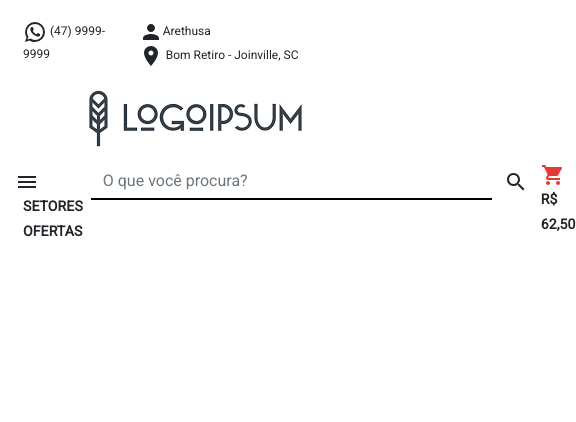
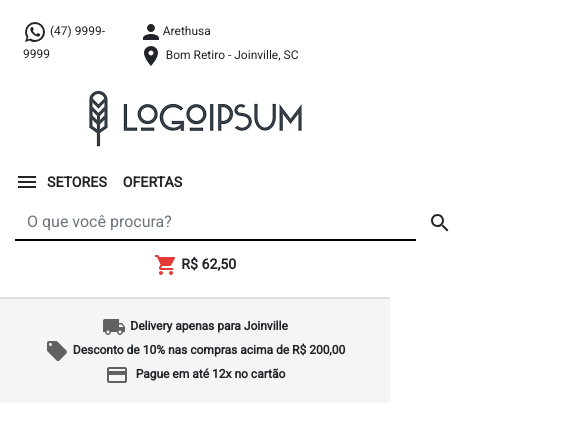
Before and after one commit to LucasNovaes2016/mercos-shopping-kart, a React (Create React App) app: page / in a window 390 px wide. Shown: the top 422 px of the page, 576 px wide, since content can reach past the window. Built offline with nearby package versions, Linux system fonts and the light colour scheme; no server answers.

Commit message:
feat(salesinfo): terminando componente salesinfo

```diff
--- a/package.json
+++ b/package.json
@@ -15,6 +15,7 @@
     "@types/react-router": "^5.1.8",
     "@types/react-router-dom": "^5.1.6",
     "@types/redux": "^3.6.0",
+    "axios": "^0.20.0",
     "bootstrap": "^4.5.2",
     "formik": "^2.2.0",
     "react": "^16.13.1",
--- a/src/App.css
+++ b/src/App.css
@@ -80,9 +80,44 @@
   border-radius: 0px !important;
 }
 
+.sales-info {
+  font-family: "Roboto", sans-serif;
+  font-weight: 600;
+  background-color: #f5f5f5;
+  margin: 20px 0px 20px 0px;
+  border-top: 2px solid #e0e0e0;
+  font-size: 12px;
+  line-height: 20px;
+}
+
+.sales-info-item-right {
+  text-align: right;
+}
+
+.sales-info-item-center {
+  text-align: center;
+}
+
+.sales-info-item-left {
+  text-align: left;
+}
+
 /* Estilização do componente de notificações */
 
 .Toastify__toast {
   height: 80px;
   font-size: 1.1rem;
 }
+
+/* Media Querys para responsividade */
+
+@media only screen and (max-width: 992px) {
+  .sales-info-item {
+    text-align: center;
+  }
+
+  .header-bottom-kart-total {
+    text-align: center;
+    margin-top: 10px;
+  }
+}
--- a/src/App.tsx
+++ b/src/App.tsx
@@ -3,15 +3,37 @@ import "./App.css";
 import { ToastContainer, toast } from "react-toastify";
 import "react-toastify/dist/ReactToastify.css";
 import { BrowserRouter as Router, Switch, Route } from "react-router-dom";
-import { Header } from "./components";
+import { Header, SalesInfo } from "./components";
+import axios from "axios";
+import {
+  delivery_info_default,
+  desconto_info_default,
+  pagamento_info_default,
+} from "./core/data/local";
+
+axios
+  .get("https://5f2c373bffc88500167b8cce.mockapi.io/carrinho")
+  .then((response) => {
+    console.log(" response.data = ", response.data);
+  })
+  .catch((error) => {
+    console.log(" erro... = ", error);
+  });
 
 function App() {
   return (
     <>
       <Router>
-        <div className="container">
-          <Header />
-        </div>
+        <Header />
+        <SalesInfo
+          delivery_info={delivery_info_default}
+          pagamento_info={pagamento_info_default}
+          desconto_info={desconto_info_default}
+        />
+        <ToastContainer
+          autoClose={5000}
+          position={toast.POSITION.BOTTOM_RIGHT}
+        />
       </Router>
     </>
   );
--- a/src/components/index.ts
+++ b/src/components/index.ts
@@ -1 +1,2 @@
 export { default as Header } from "./layout/header";
+export { default as SalesInfo } from "./layout/salesinfo";
--- a/src/components/layout/header/headerbottom/headerbottomkarttotal/index.tsx
+++ b/src/components/layout/header/headerbottom/headerbottomkarttotal/index.tsx
@@ -3,7 +3,7 @@ import ShoppingCart from "@material-ui/icons/ShoppingCart";
 
 export default function HeaderBottomKartTotal() {
   return (
-    <div>
+    <div className="header-bottom-kart-total">
       <ShoppingCart className="primary-shade" /> R$ 62,50
     </div>
   );
--- a/src/components/layout/header/headerbottom/index.tsx
+++ b/src/components/layout/header/headerbottom/index.tsx
@@ -5,7 +5,7 @@ import HeaderBottomKartTotal from "./headerbottomkarttotal";
 
 export default function HeaderBottom() {
   return (
-    <div className="header-bottom d-flex justify-content-between">
+    <div className="header-bottom d-lg-flex justify-content-between">
       <div className="py-2">
         <HeaderBottomMenuItems />
       </div>
--- a/src/components/layout/header/index.tsx
+++ b/src/components/layout/header/index.tsx
@@ -1,5 +1,5 @@
 import React from "react";
-import LogoComponent from "./logocomponent";
+import Logo from "./logo";
 import HeaderBottom from "./headerbottom";
 import HeaderTop from "./headertop";
 import {
@@ -11,13 +11,15 @@ import {
 export default function Header() {
   return (
     <>
+      <div className="container">
         <HeaderTop
           numero={numero_default}
           local={local_default}
           usuario={usuario_default}
         />
-      <LogoComponent />
+        <Logo />
         <HeaderBottom />
+      </div>
     </>
   );
 }
--- a/src/components/layout/header/logocomponent/index.tsx
+++ b/src/components/layout/header/logo/index.tsx
@@ -1,9 +1,9 @@
 import React from "react";
 import { generic_logo_base_64 } from "../../../../core/data/local";
 
-export default function LogoComponent() {
+export default function Logo() {
   return (
-    <div className="text-center logo-component">
+    <div className="text-center logo">
       <img src={generic_logo_base_64} alt="Logo da Empresa" />
     </div>
   );
--- /dev/null
+++ b/src/components/layout/salesinfo/index.tsx
@@ -0,0 +1,40 @@
+import React from "react";
+import { ISalesInfo } from "../../../core/interfaces";
+import Person from "@material-ui/icons/LocalShipping";
+import LocalOffer from "@material-ui/icons/LocalOffer";
+import CreditCard from "@material-ui/icons/CreditCard";
+
+export default function SalesInfo({
+  delivery_info,
+  desconto_info,
+  pagamento_info,
+}: ISalesInfo) {
+  return (
+    <div className="container-fluid sales-info">
+      <div className="container">
+        <div className="row py-3">
+          <div className="col-md-4">
+            <div className="sales-info-item sales-info-item-right">
+              <Person className="secondary-shade-3 mr-1" />
+              {delivery_info}
+            </div>
+          </div>
+
+          <div className="col-md-4">
+            <div className="sales-info-item sales-info-item-center">
+              {" "}
+              <LocalOffer className="secondary-shade-3 mr-1" />
+              {desconto_info}
+            </div>
+          </div>
+          <div className="col-md-4">
+            <div className="sales-info-item sales-info-item-left">
+              {" "}
+              <CreditCard className="secondary-shade-3 mr-1" /> {pagamento_info}
+            </div>
+          </div>
+        </div>
+      </div>
+    </div>
+  );
+}
```
Also changed, not shown: src/core/interfaces/index.ts (+5 -7 lines), public/manifest.json, 1 other file (tests, documents, lock files or other folders). Lines whose indentation alone changed are shown as unchanged.
